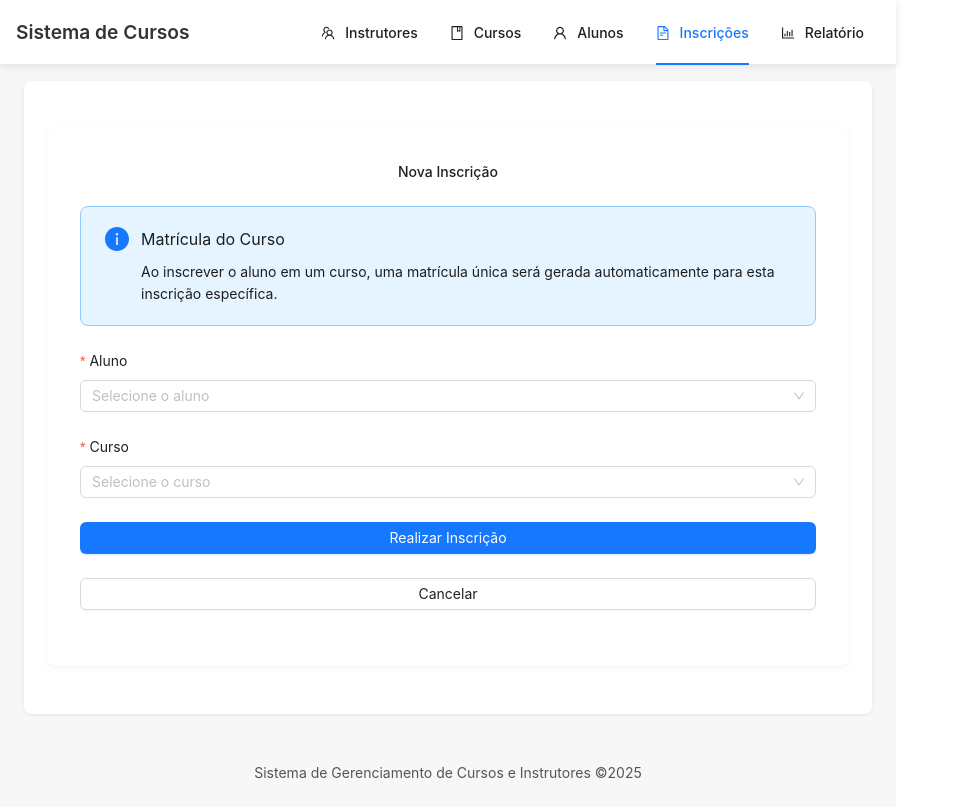
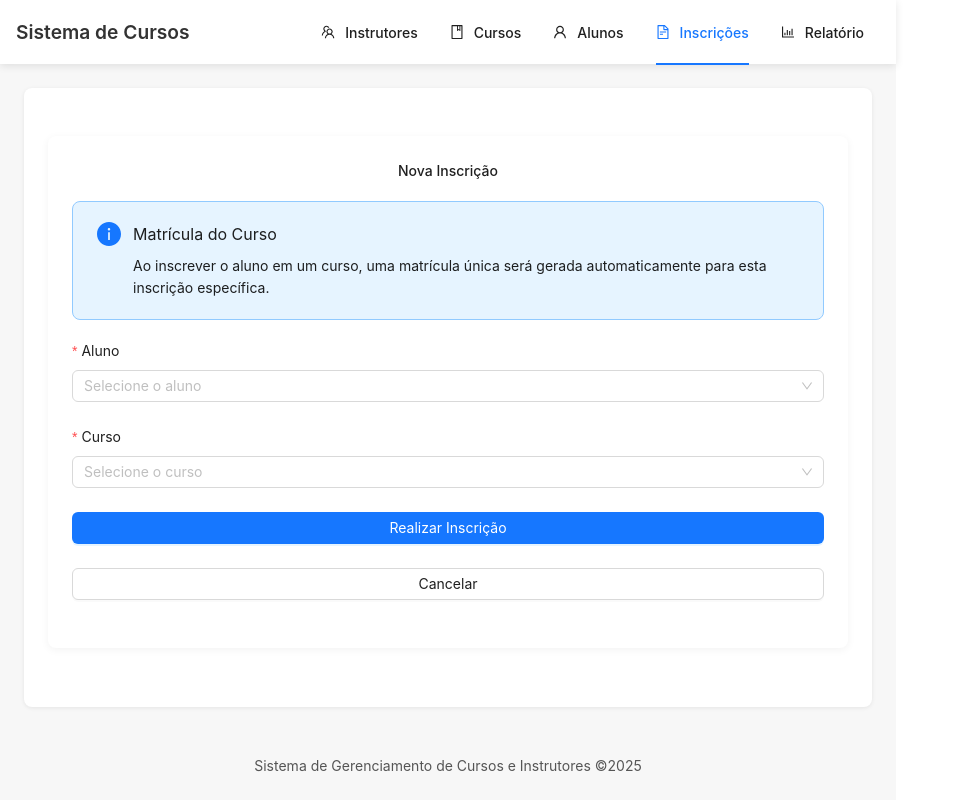
Before and after one commit to fabiulabrandao-154/Plataforma_de_Cursos_Online, a React (Vite) app: page /inscricoes/cadastrar in a window 1280 px wide. Shown: the whole page, without its empty margins (0-959 px from the left). Built offline with nearby package versions, Linux system fonts and the light colour scheme.

Commit message:
Update InscricaoForm.jsx

```diff
--- a/src/componentes/cadastrainscricao/InscricaoForm.jsx
+++ b/src/componentes/cadastrainscricao/InscricaoForm.jsx
@@ -58,7 +58,7 @@ export default function InscricaoForm() {
 
   if (loading && alunos.length === 0) {
     return (
-      <div style={{ textAlign: "center", marginTop: 50 }}>
+      <div style={{ textAlign: "center", marginTop: 20 }}>
         <Spin size="large" />
       </div>
     );
@@ -70,12 +70,12 @@ export default function InscricaoForm() {
         maxWidth: 800,
         margin: "24px auto",
         background: "#fff",
-        padding: 32,
+        padding: 24,
         borderRadius: 8,
         boxShadow: "0 2px 8px rgba(0,0,0,0.05)",
       }}
     >
-      <h2 style={{ textAlign: "center", marginBottom: 24 }}>
+      <h2 style={{ textAlign: "center", marginBottom: 20 }}>
         Nova Inscrição
       </h2>
 
@@ -84,7 +84,7 @@ export default function InscricaoForm() {
         description="Ao inscrever o aluno em um curso, uma matrícula única será gerada automaticamente para esta inscrição específica."
         type="info"
         showIcon
-        style={{ marginBottom: 24 }}
+        style={{ marginBottom: 20 }}
       />
 
       <Form form={form} layout="vertical" onFinish={onFinish}>
```
